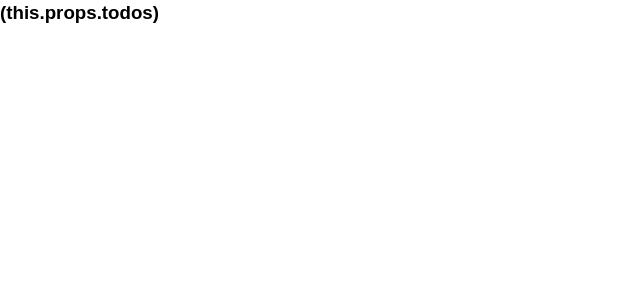
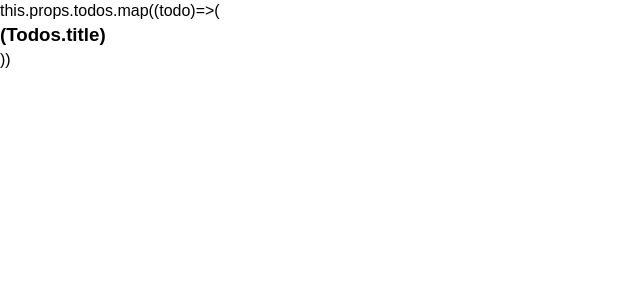
Before and after one commit to mallugunjate/my-react-app, a React (Create React App) app: page / in a window 1280 px wide. Shown: the top 300 px of the page, without its empty margins (0-640 px from the left). Built offline with nearby package versions, Linux system fonts and the light colour scheme.

Commit message:
render fix 2

```diff
--- a/src/App.js
+++ b/src/App.js
@@ -28,7 +28,6 @@ class App extends Component {
     ]
   }
   render() {
-    console.log(this.state.todos)
     return(
       <div className="App">
         <Todos todos={this.state.todos}/>
--- a/src/components/Todos.js
+++ b/src/components/Todos.js
@@ -11,7 +11,9 @@ class Todos extends Component {
   render() {
     return(
       <div>
-        <h3>(this.props.todos)</h3>
+        this.props.todos.map((todo)=>(
+        <h3>(Todos.title)</h3>
+        ))
       </div>
     );
 }
```
